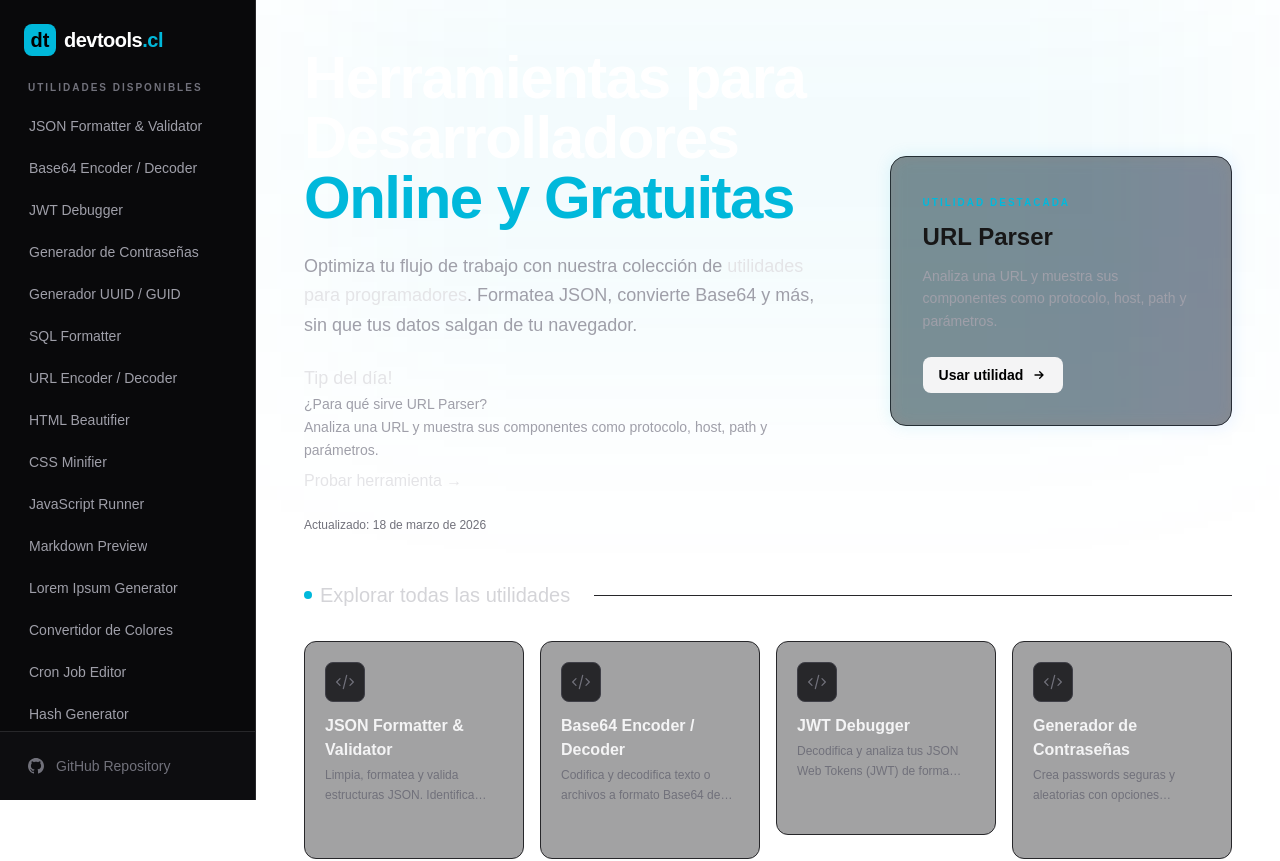
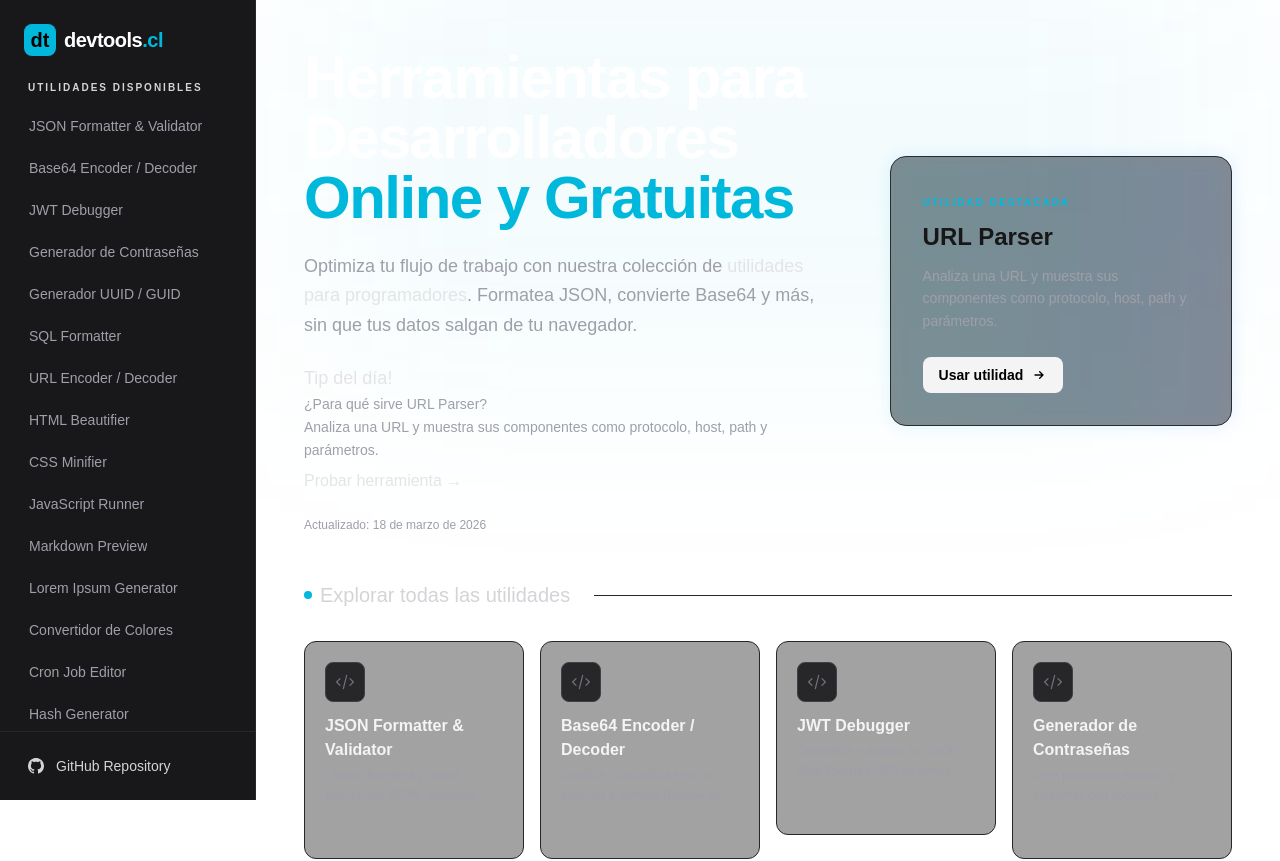
Before and after one commit to barrerasaezgonzalo/devtools, a Next.js app: page / in a window 1280 px wide. Shown: the top 861 px of the page. Built offline with nearby package versions, Linux system fonts and the light colour scheme.

Commit message:
fix Accessibility

```diff
--- a/app/components/Footer.tsx
+++ b/app/components/Footer.tsx
@@ -2,7 +2,7 @@ import Link from "next/link";
 
 export default function Footer() {
   return (
-    <footer className="mt-auto p-10 border-t border-zinc-900 text-center text-zinc-600 text-xs flex flex-col gap-2">
+    <footer className="mt-auto p-10 border-t border-zinc-900 text-center text-zinc-300 text-xs flex flex-col gap-2">
       <p>
         <Link href="/about">About </Link>|
         <Link href="/privacy"> Privacy policy | </Link>
--- a/app/components/Sidebar.tsx
+++ b/app/components/Sidebar.tsx
@@ -9,7 +9,7 @@ export default function Sidebar({ onClose }: { onClose?: () => void }) {
   const pathname = usePathname();
 
   return (
-    <aside className="w-64 border-r border-zinc-800 bg-zinc-950 flex flex-col h-full">
+    <aside className="w-64 border-r border-zinc-800 bg-zinc-900 flex flex-col h-full">
       <div className="p-6">
         <Link
           onClick={onClose}
@@ -27,7 +27,7 @@ export default function Sidebar({ onClose }: { onClose?: () => void }) {
 
       <nav className="flex-1 overflow-y-auto px-4 pb-4 space-y-8 custom-scrollbar">
         <div>
-          <h3 className="px-3 text-[10px] uppercase tracking-[0.2em] text-zinc-500 font-bold mb-3">
+          <h3 className="px-3 text-[10px] uppercase tracking-[0.2em] text-zinc-300 font-bold mb-3">
             Utilidades Disponibles
           </h3>
 
@@ -68,7 +68,7 @@ export default function Sidebar({ onClose }: { onClose?: () => void }) {
           <Link
             href="https://github.com/barrerasaezgonzalo/devtools"
             target="_blank"
-            className="flex items-center gap-3 px-3 py-2 text-sm text-zinc-500 hover:text-zinc-300 transition-colors"
+            className="flex items-center gap-3 px-3 py-2 text-sm text-zinc-300 hover:text-zinc-300 transition-colors"
           >
             <svg className="w-4 h-4" fill="currentColor" viewBox="0 0 24 24">
               <path d="M12 0c-6.626 0-12 5.373-12 12 0 5.302 3.438 9.8 8.207 11.387.599.111.793-.261.793-.577v-2.234c-3.338.726-4.033-1.416-4.033-1.416-.546-1.387-1.333-1.756-1.333-1.756-1.089-.745.083-.729.083-.729 1.205.084 1.838 1.236 1.838 1.236 1.07 1.835 2.809 1.305 3.495.998.108-.776.417-1.305.76-1.605-2.665-.3-5.466-1.332-5.466-5.93 0-1.31.465-2.381 1.235-3.221-.124-.303-.535-1.524.117-3.176 0 0 1.008-.322 3.301 1.23.957-.266 1.983-.399 3.003-.404 1.02.005 2.047.138 3.006.404 2.291-1.552 3.297-1.23 3.297-1.23.653 1.653.242 2.874.118 3.176.77.84 1.235 1.911 1.235 3.221 0 4.609-2.807 5.624-5.479 5.921.43.372.823 1.102.823 2.222v3.293c0 .319.192.694.801.576 4.765-1.589 8.199-6.086 8.199-11.386 0-6.627-5.373-12-12-12z" />
--- a/app/components/ToolCard.tsx
+++ b/app/components/ToolCard.tsx
@@ -29,7 +29,7 @@ export default function ToolCard({ tool }: ToolCardProps) {
 
         <h3 className="font-semibold text-zinc-100  mb-1">{tool.name}</h3>
 
-        <p className="text-xs leading-relaxed text-zinc-500 group-hover:text-zinc-400 line-clamp-2">
+        <p className="text-xs leading-relaxed text-zinc-400 group-hover:text-zinc-400 line-clamp-2">
           {tool.description}
         </p>
       </div>
--- a/app/layout.tsx
+++ b/app/layout.tsx
@@ -70,7 +70,7 @@ export default function RootLayout({
     <html lang="es" suppressHydrationWarning className="dark">
       <body
         suppressHydrationWarning
-        className={`${geistSans.variable} ${geistMono.variable} bg-zinc-950 text-zinc-100 antialiased`}
+        className={`${geistSans.variable} ${geistMono.variable} antialiased`}
       >
         <LayoutClient>{children}</LayoutClient>
       </body>
--- a/app/page.tsx
+++ b/app/page.tsx
@@ -166,7 +166,7 @@ export default function HomePage() {
               Probar herramienta →
             </Link>
           </section>
-          <p className="text-xs text-zinc-500">Actualizado: {lastUpdated}</p>
+          <p className="text-xs text-zinc-400">Actualizado: {lastUpdated}</p>
         </div>
 
         <div className="lg:col-span-2 group relative p-8 rounded-2xl border border-zinc-800 bg-zinc-900/50 backdrop-blur-sm hover:border-zinc-700 transition-all duration-300">
@@ -257,19 +257,19 @@ export default function HomePage() {
           Herramientas para desarrolladores rápidas y seguras
         </h2>
 
-        <p className="text-sm text-zinc-500 leading-relaxed">
+        <p className="text-sm text-zinc-300 leading-relaxed">
           En <span className="text-zinc-300 font-medium">devtools.cl</span>{" "}
           ofrecemos una colección de herramientas online pensadas para mejorar
           el flujo de trabajo de desarrolladores web, ingenieros de software y
           profesionales de tecnología.
         </p>
 
-        <p className="text-sm text-zinc-500 leading-relaxed">
+        <p className="text-sm text-zinc-300 leading-relaxed">
           Todas las utilidades funcionan{" "}
           <span className="text-zinc-300">directamente en tu navegador</span>.
         </p>
 
-        <p className="text-sm text-zinc-500 leading-relaxed">
+        <p className="text-sm text-zinc-300 leading-relaxed">
           Seguimos ampliando la colección para cubrir cada vez más necesidades
           del ecosistema de desarrollo web.
         </p>
```
